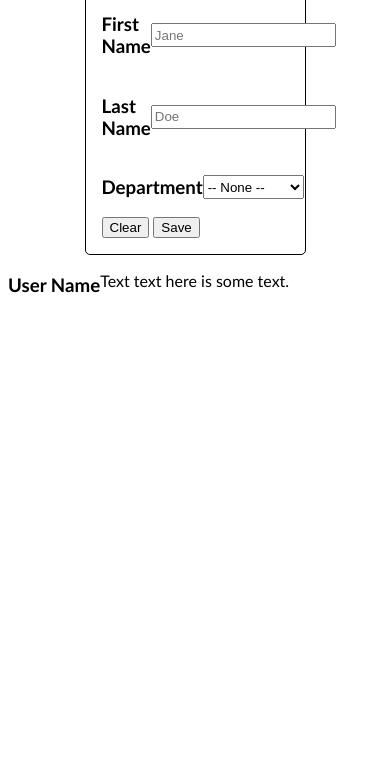
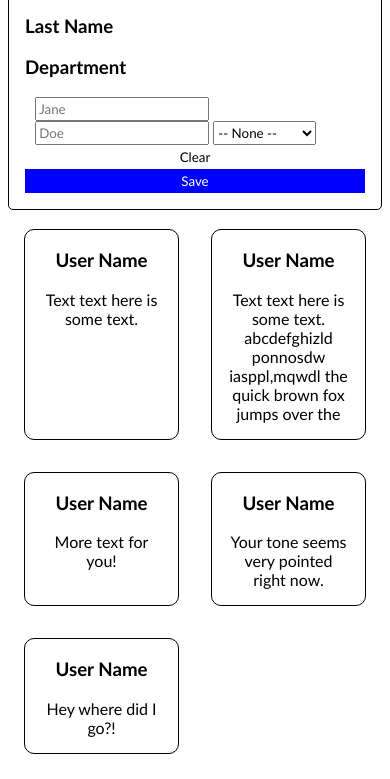
Before and after one commit to garber34/acme_layout, a plain HTML site: page index.html in a window 390 px wide. Shown: the part 315-1094 px from the top of the page. Before the commit the page ends 844 px from the top, so only its background shows below. Drawn offline with Linux system fonts and the light colour scheme.

Commit message:
made responsive and added some flash

```diff
--- a/index.html
+++ b/index.html
@@ -5,43 +5,58 @@
 </head>
 <body>
 
-<nav>
+<div class="menu">
   <h2 id="logo">Acme Layout</h2>
-  <a href="index.html" class="navlink">Users</a>
-  <a href="index.html" class="navlink">Departments</a>
-  <a href="index.html" class="navlink">Contact</a>
-</nav>
+  <div><a href="index.html" class="navlink">Users</a></div>
+ <div><a href="index.html" class="navlink">Departments</a></div>
+  <div><a href="index.html" class="navlink">Contact</div>
+</div>
 
 <h1>Users</h1>
 
 <div id="createuser">
   <h1> Create a User</h1>
-
-    <div class="container">
+  <div class="container">
+    <div id="fieldnames">
       <h3>First Name</h3>
+      <h3>Last Name</h3>
+      <h3>Department</h3>
+    </div>
+    <div id="fieldinputs" class="container">
       <input id="txtFirstName" placeholder="Jane"/>
-    </div>
-    <div class="container">
-      <h3>Last Name</h3>
       <input id="txtLastName" placeholder="Doe"/>
-</div>
-<div class="container">
-      <h3>Department</h3>
       <select id="dropDepartment">
-        <option value="-- None --">-- None --</option>
+       <option value="-- None --">-- None --</option>
         <option value="Anthropology">Anthropology</option>
         <option value="Math">Math</option>
       </select>
     </div>
-
+  </div>
+  <div id="buttons">
   <input type="button" value="Clear" id="btnClear">
   <input type="button" value="Save" id="btnSave">
+  </div>
 </div>
-
 <div id="userGrid" class="container">
-<div class="userCard container">
+<div class="userCard">
   <h3>User Name</h3>
   <p>Text text here is some text.</p>
+</div>
+<div class="userCard">
+  <h3>User Name</h3>
+  <p>Text text here is some text. abcdefghizld ponnosdw iasppl,mqwdl the quick brown fox jumps over the </p>
+</div>
+<div class="userCard">
+  <h3>User Name</h3>
+  <p>More text for you!</p>
+</div>
+<div class="userCard">
+  <h3>User Name</h3>
+  <p>Your tone seems very pointed right now.</p>
+</div>
+<div class="userCard">
+  <h3>User Name</h3>
+  <p>Hey where did I go?!</p>
 </div>
 
 </div>
--- a/styles.css
+++ b/styles.css
@@ -1,23 +1,55 @@
-nav, .container{
+*{
+  box-sizing: border-box;
+  font-family: 'Trebuchet MS', 'Lucida Sans Unicode', 'Lucida Grande', 'Lucida Sans', Arial, sans-serif;
+  color: black;
+}
+
+.menu, .container{
   display: flex;
 
 }
 
-h1,h2,h3,p, a{
-  font-family: 'Trebuchet MS', 'Lucida Sans Unicode', 'Lucida Grande', 'Lucida Sans', Arial, sans-serif;
-}
 
 a{
   color: white;
   text-decoration: none;
+  padding:.5rem;
+  border-radius: 3px;
+}
+a:hover{
+  background-color: white;
+  color: black;
+  box-shadow: 5px 5px 5px black;
 
 }
-nav{
+
+#logo:hover{
+  text-shadow: 3px 2px 1px white;
+}
+
+#logo::selection{
+  text-shadow: 3px 2px 1px red;
+
+}
+
+#buttons{
+  text-align: center;
+  font-size: 0px;;
+}
+
+#btnSave{
+  background-color: blue;
+  color: white;
+  box-shadow: none;
+  border: 0px;
+}
+.menu{
   background-color: darkturquoise;
   justify-content: space-between;
   align-items: center;
-  padding-left: 1rem;
-  padding-right:10rem
+  padding-left: 1%;
+  padding-right:3%;
+  height: fit-content;
 }
 
 #createuser{
@@ -28,10 +60,70 @@ nav{
   padding: 0 1rem 1rem 1rem;
 }
 
-#createuser>.container>input, #createuser>.container>select{
-flex:1;
-height:1.5rem;
-align-self: center;
+#fieldinputs{
+  flex-direction: column;
+  justify-content: space-around;
+  align-content: center;
+  flex: 1;
+  margin-left: 3%;
+}
 
+input, select{
+  height: 1.5rem;
+}
+
+#usergrid{
+  flex-wrap: wrap;
+  margin-top: 1%;
+}
+.userCard{
+  text-align: center;
+  border: 1px solid black;
+  border-radius: 10px;
+  margin: 1rem;
+  padding: 0 1rem 0 1rem;
+  flex: 0 0 calc(33% - 2rem);
+ }
+
+ .userCard:hover{
+background-color: burlywood;
+box-shadow: 5px 5px 5px black;
+
+ }
+
+ @media(max-width:624px){
+#createuser{
+  width:100%;
+}
+
+#createuser .container{
+  display: block;
+}
+#buttons{
+  display:flex;
+  flex-direction: column;
+}
+#btnClear{
+  border:0px;
+  background-color: white;
+}
+
+ }
+
+ @media(max-width:510px){
+  .userCard{
+    flex: 0 0 calc(50% - 2rem);
+  }
+ }
+
+ @media(max-width:375px){
+  .userCard{
+    flex: 0 0 calc(100% - 2rem);
+  }
+
+  .menu{
+    display: block;
+
+  }
 
 }
```
